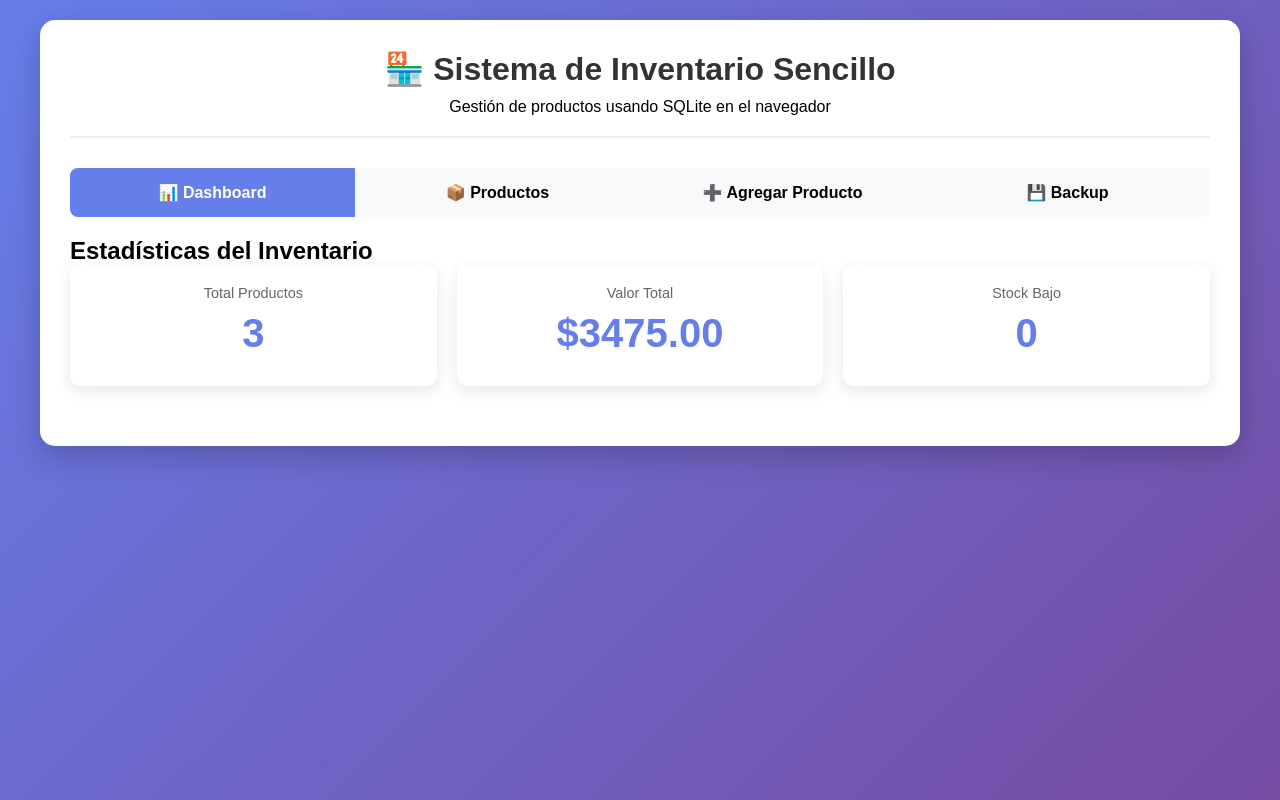
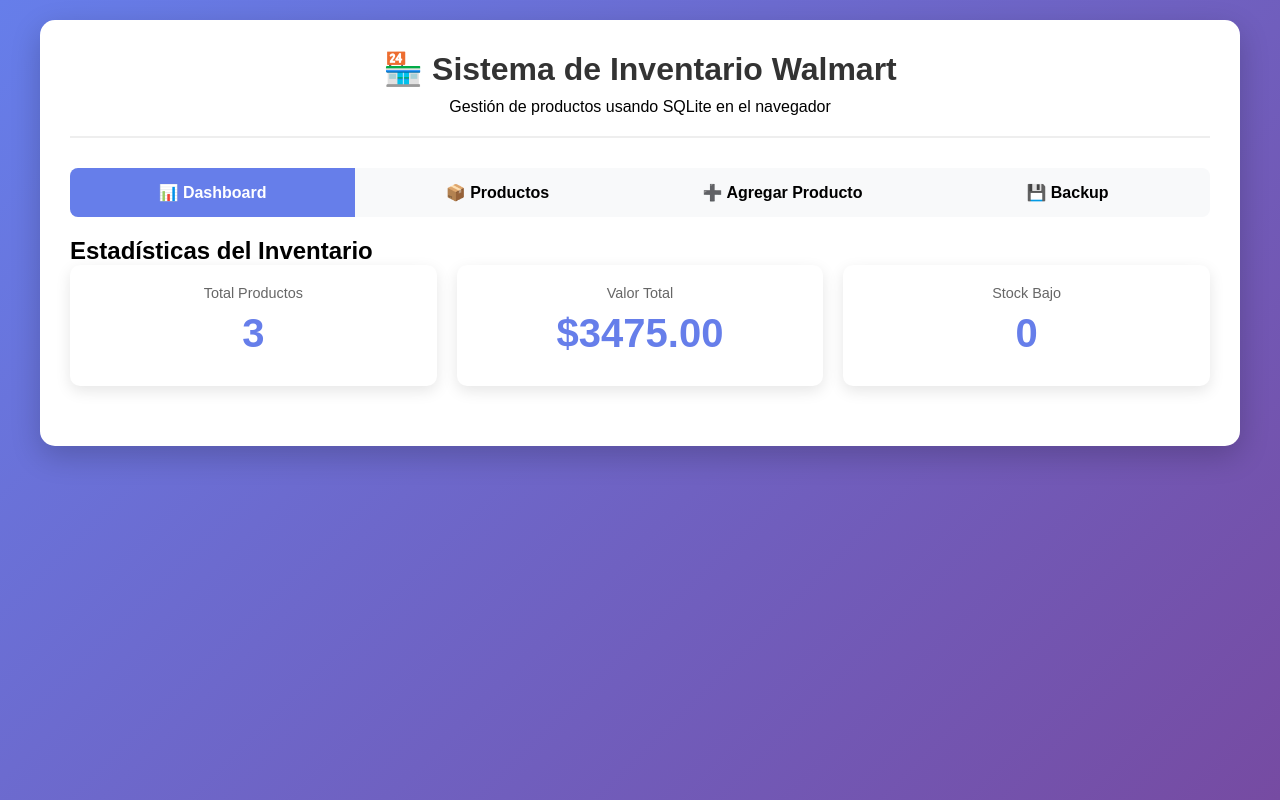
Before and after one commit to FatimaCardonaBlanco03/database1, a plain HTML site: page index.html in a window 1280 px wide. Drawn offline with nearby package versions, Linux system fonts and the light colour scheme.

Commit message:
Update index.html

```diff
--- a/index.html
+++ b/index.html
@@ -3,7 +3,7 @@
 <head>
     <meta charset="UTF-8">
     <meta name="viewport" content="width=device-width, initial-scale=1.0">
-    <title>Sistema de Inventario Sencillo</title>
+    <title>Sistema de Inventario Walmart</title>
     <script src="https://cdn.jsdelivr.net/npm/sql.js@1.8.0/dist/sql-wasm.js"></script>
     <style>
         * {
@@ -325,7 +325,7 @@
 <body>
     <div class="container">
         <header>
-            <h1>🏪 Sistema de Inventario Sencillo</h1>
+            <h1>🏪 Sistema de Inventario Walmart</h1>
             <p>Gestión de productos usando SQLite en el navegador</p>
         </header>
 
@@ -880,4 +880,5 @@
         });
     </script>
 </body>
+
 </html>
```
